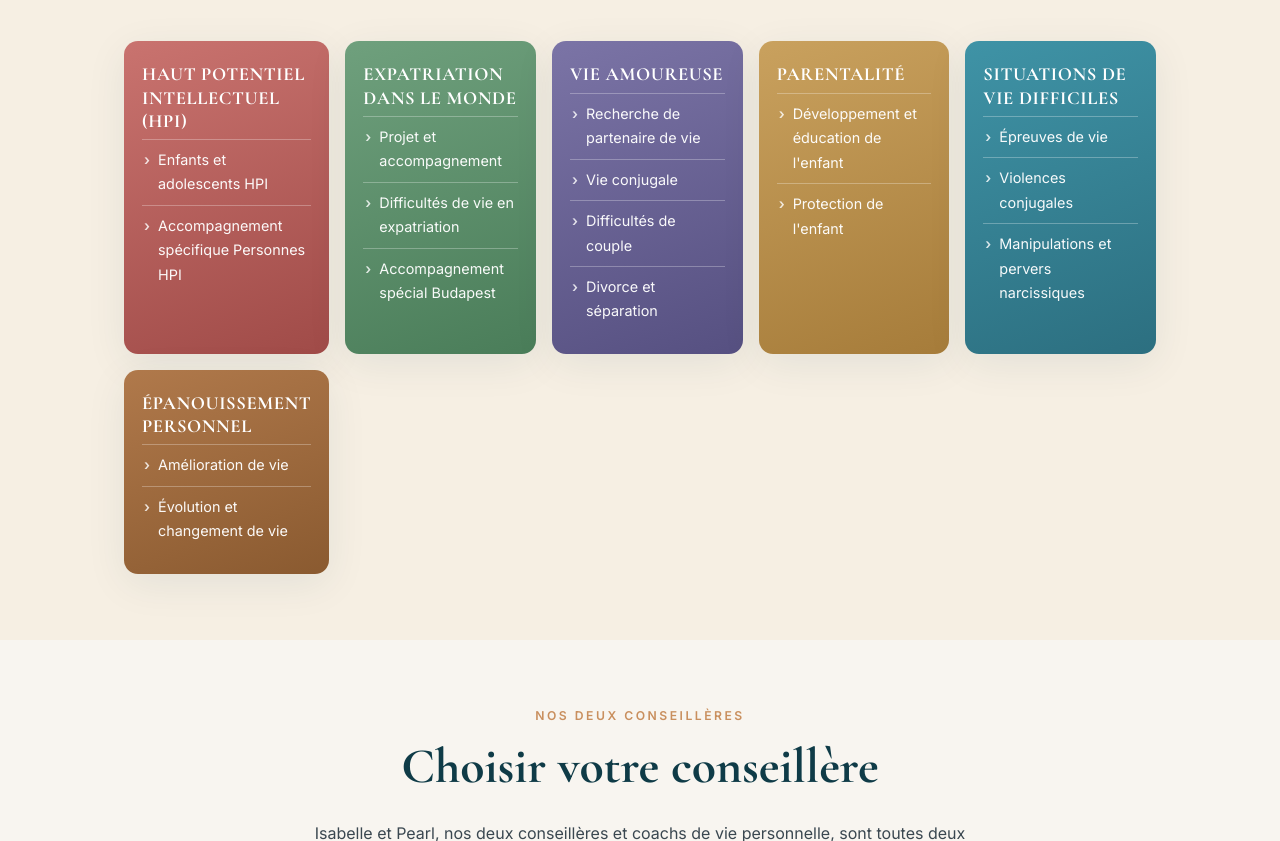
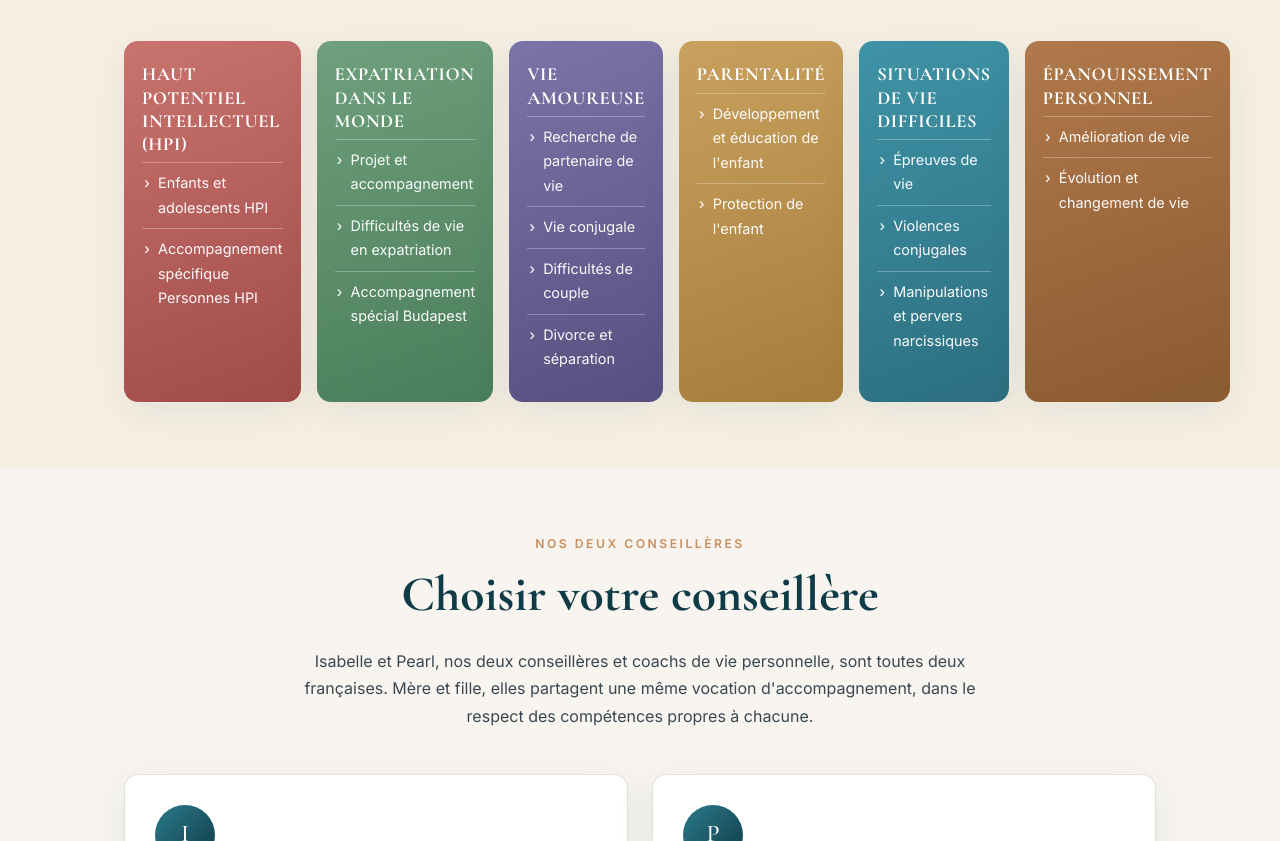
Before and after one commit to horizons-coaching/horizons-coaching-site, an Eleventy site: page src/index.html in a window 1280 px wide. Shown: the part 1280-2121 px from the top of the page. Built offline with nearby package versions, Linux system fonts and the light colour scheme; Eleventy itself is replaced by a stand-in of ours; files that its build step writes are made by us from their sources.

Commit message:
Carrés des domaines sur une seule ligne (grille dynamique)

```diff
--- a/src/index.html
+++ b/src/index.html
@@ -138,7 +138,7 @@
   .sub .docs{color:var(--sand);font-size:.76rem;margin-left:6px}
 
   /* 5 pavés colorés (page d'accueil) */
-  .paves{display:grid;grid-template-columns:repeat(5,1fr);gap:16px}
+  .paves{display:grid;grid-template-columns:repeat(var(--pcount,5),1fr);gap:16px}
   .pave{border-radius:var(--radius);padding:22px 18px;color:#fff;box-shadow:var(--shadow);display:flex;flex-direction:column;transition:transform .2s}
   .pave:hover{transform:translateY(-4px)}
   .pave h3{color:#fff;font-size:1.16rem;font-weight:700;text-transform:uppercase;letter-spacing:.6px;margin-bottom:6px;cursor:pointer;line-height:1.25}
@@ -320,7 +320,7 @@
       <p><span class="lang-fr">{{ accueil.domaines.intro_fr }}</span><span class="lang-en">{{ accueil.domaines.intro_en }}</span></p>
     </div>
     <div class="wrap">
-      <div class="paves">
+      <div class="paves" style="--pcount:{{ domaines.categories | length }}">
         {% for cat in domaines.categories %}
         <div class="pave c{{ (loop.index0 % 8) + 1 }}">
           <h3 onclick="go('domaines')"><span class="lang-fr">{{ cat.titre_fr }}</span><span class="lang-en">{{ cat.titre_en }}</span></h3>
```
